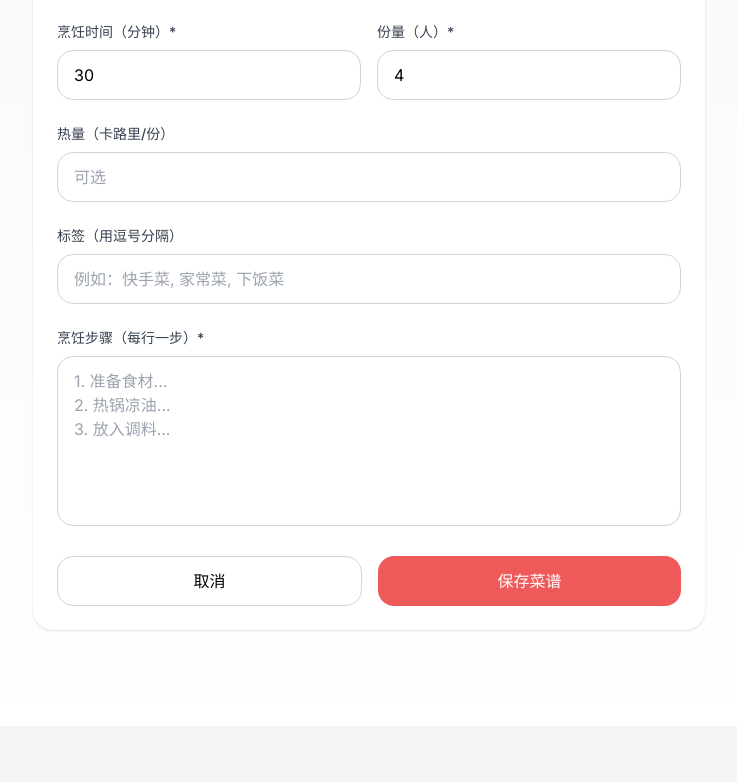
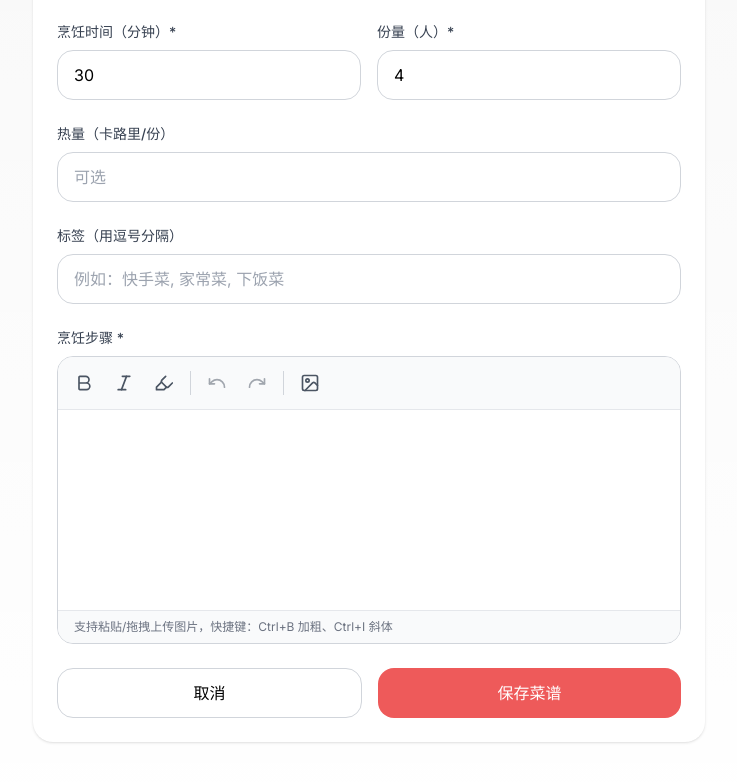
Before and after one commit to 1194117884/cooking-app, a Next.js app: page /recipes/add in a window 1280 px wide. Shown: the part 666-1448 px from the top of the page, without its empty margins (271-1008 px from the left). Before the commit the page ends 1392 px from the top, so only its background shows below. Built offline with nearby package versions, Linux system fonts and the light colour scheme.

Commit message:
feat: integrate RichTextEditor into add recipe page

```diff
--- a/app/recipes/add/page.tsx
+++ b/app/recipes/add/page.tsx
@@ -3,7 +3,10 @@
 import { useState } from 'react';
 import { useRouter } from 'next/navigation';
 import { useMutation, useQueryClient } from '@tanstack/react-query';
+import { JSONContent } from '@tiptap/react';
 import ImageUpload from '@/components/ImageUpload';
+import RichTextEditor from '@/components/RichTextEditor';
+import { createEmptyDoc } from '@/lib/tiptap-utils';
 import { getAuthToken } from '@/lib/auth-client';
 
 const DIFFICULTIES = [
@@ -50,7 +53,7 @@ export default function AddRecipePage() {
     caloriesPerServing: '',
     tags: '',
     coverImageUrl: '',
-    steps: '',
+    steps: createEmptyDoc() as JSONContent,
   });
 
   const createMutation = useMutation({
@@ -66,7 +69,6 @@ export default function AddRecipePage() {
     createMutation.mutate({
       ...formData,
       tags: formData.tags.split(',').map((t) => t.trim()).filter(Boolean),
-      steps: JSON.stringify(formData.steps.split('\n').filter(Boolean)),
       caloriesPerServing: formData.caloriesPerServing ? parseInt(formData.caloriesPerServing) : null,
     });
   };
@@ -213,15 +215,12 @@ export default function AddRecipePage() {
           {/* Steps */}
           <div>
             <label className="block text-sm font-medium text-gray-700 mb-2">
-              烹饪步骤（每行一步）*
+              烹饪步骤 *
             </label>
-            <textarea
-              required
-              rows={6}
+            <RichTextEditor
               value={formData.steps}
-              onChange={(e) => setFormData({ ...formData, steps: e.target.value })}
-              className="w-full px-4 py-3 border border-gray-300 rounded-xl focus:outline-none focus:ring-2 focus:ring-primary-500 resize-none"
-              placeholder="1. 准备食材...&#10;2. 热锅凉油...&#10;3. 放入调料..."
+              onChange={(content) => setFormData({ ...formData, steps: content })}
+              placeholder="写下你的烹饪步骤，支持加粗、高亮、插入图片..."
             />
           </div>
 
```
